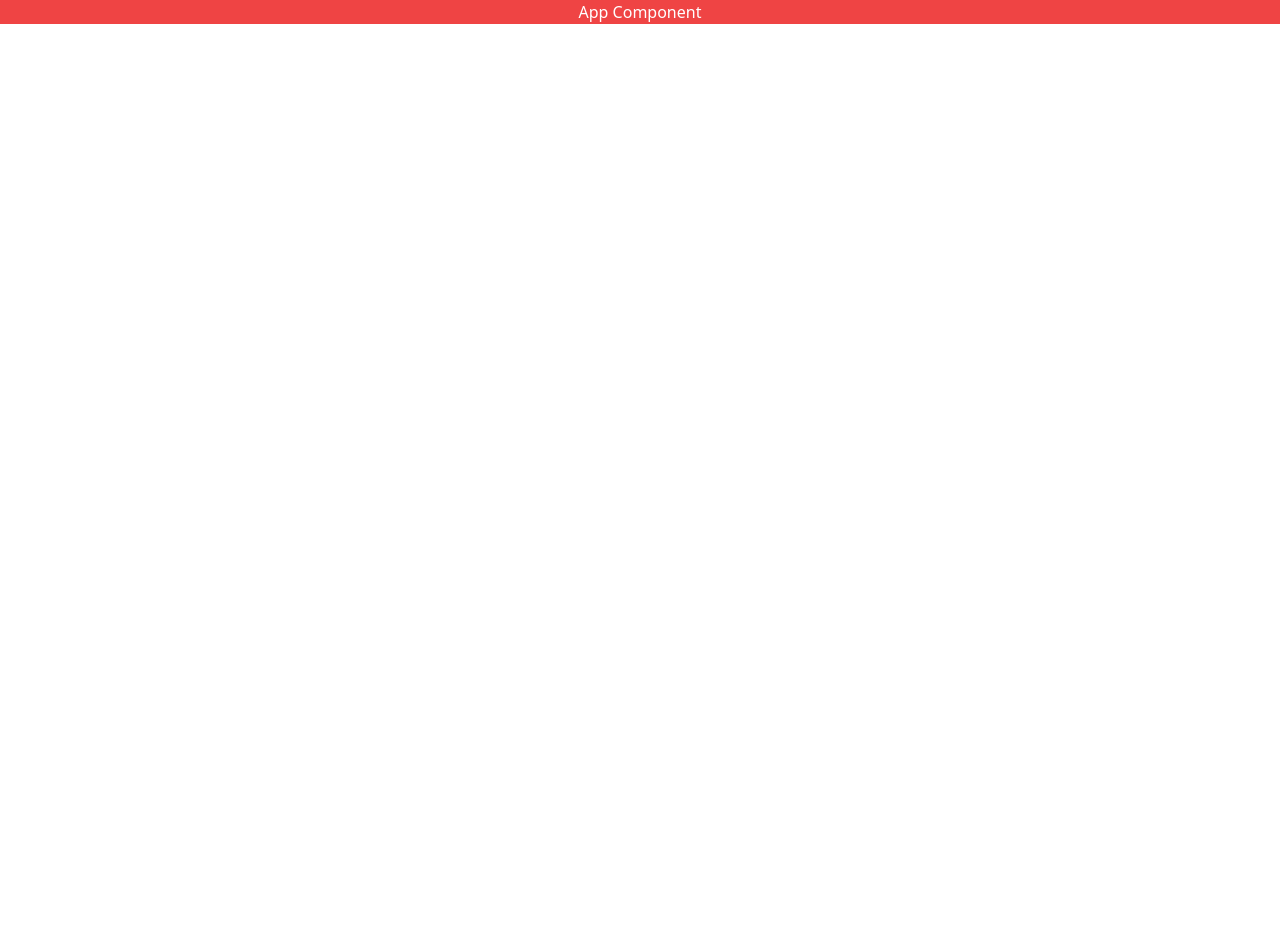
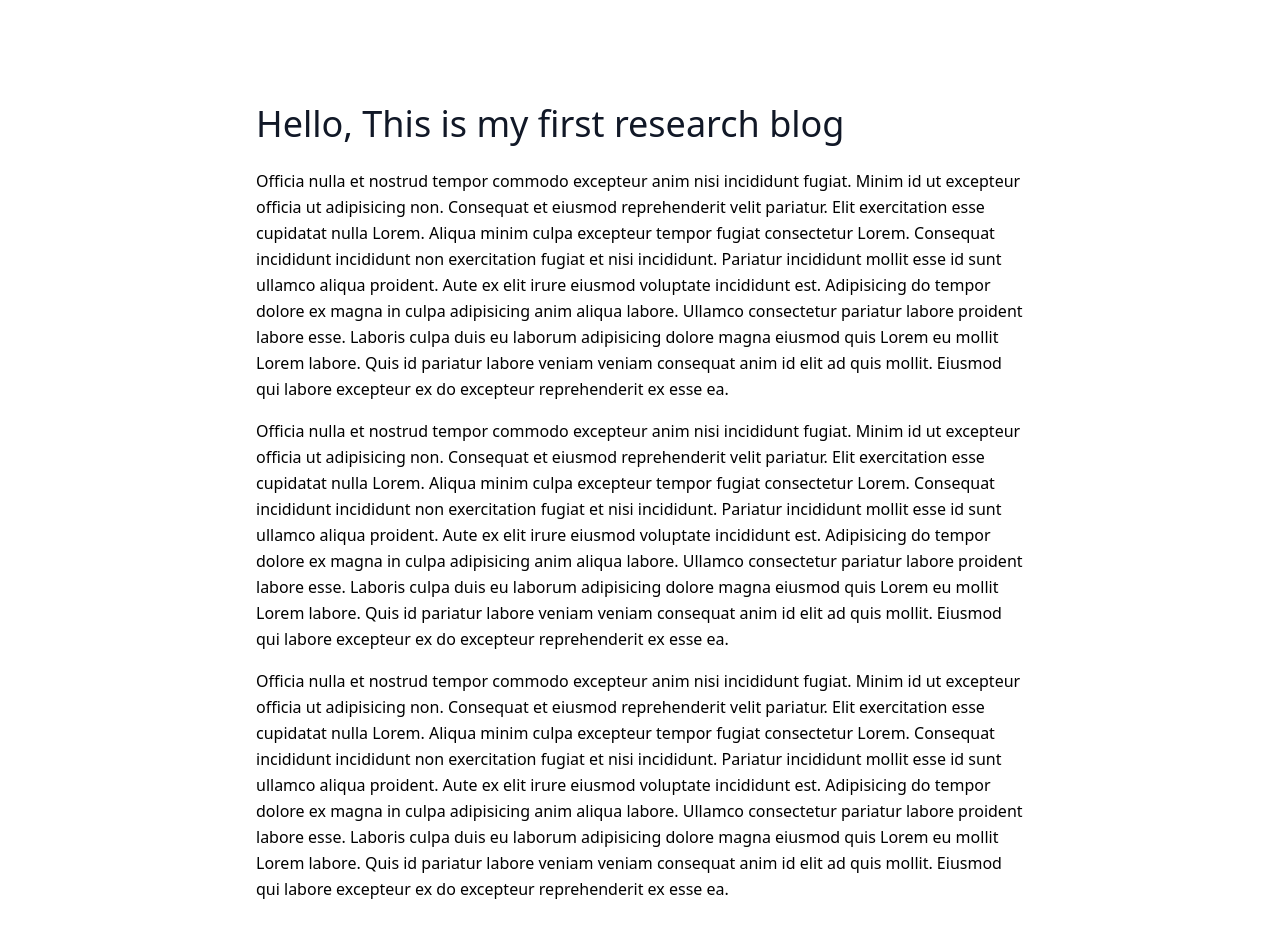
Before and after one commit to rakib3004/research-blog, a React (Create React App) app in the folder client/: page / in a window 1280 px wide. Shown: the top 938 px of the page. Before the commit the page ends 800 px from the top, so only its background shows below. Built offline with nearby package versions, Linux system fonts and the light colour scheme.

Commit message:
add new react router dome

```diff
--- a/client/src/App.js
+++ b/client/src/App.js
@@ -1,9 +1,29 @@
-import logo from './logo.svg';
-import './App.css';
+import { BrowserRouter as Router, Route, Routes } from "react-router-dom";
+
+//Pages
+import Home from "./pages/Home";
 
 function App() {
   return (
-    <div className="bg-red-500 text-center text-white">App Component    </div>
+   /* <Router>
+      <div className="max-w-screen-md mx-auto pt-20">
+        <Routes>
+          <Route path=' /' element={<Home /> } />
+        </Routes>
+      </div>
+    </Router>
+     <div className="max-w-screen-md mx-auto pt-20">
+    <Home/>
+  </div>*/
+
+  <Router>
+<div className="max-w-screen-md mx-auto pt-20">
+  <Routes>
+    <Route path="/" element={<Home/>} />
+  </Routes>
+</div>
+  </Router>
+
   );
 }
 
--- /dev/null
+++ b/package.json
@@ -0,0 +1,5 @@
+{
+  "dependencies": {
+    "react-router-dom": "^6.8.1"
+  }
+}
```
Also changed, not shown: 1 other file (tests, documents, lock files or other folders).
